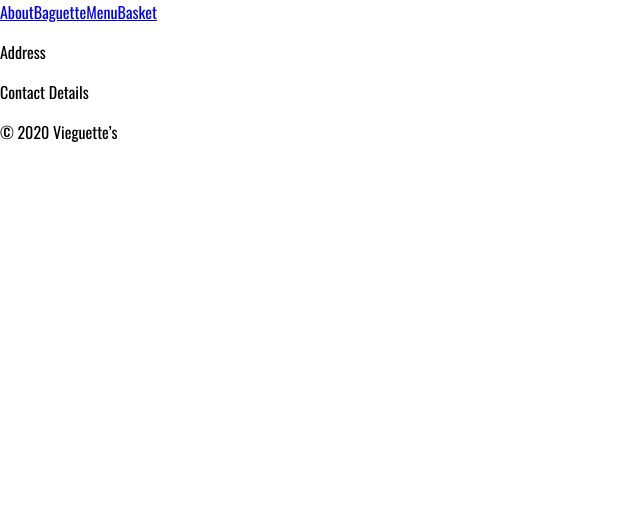
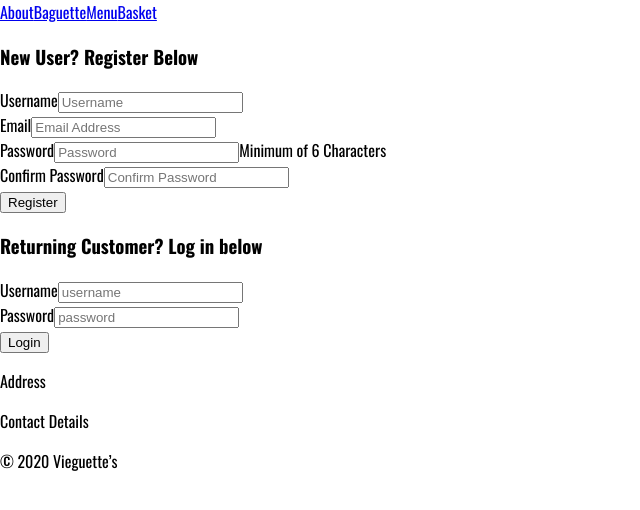
Before and after one commit to AnnaTran96/baguette, a React (Create React App) app in the folder frontend/: page /account in a window 1280 px wide. Shown: the top 510 px of the page, without its empty margins (0-640 px from the left). Built offline with nearby package versions, Linux system fonts and the light colour scheme.

Commit message:
import login and signup form components

```diff
--- a/frontend/src/pages/Account.js
+++ b/frontend/src/pages/Account.js
@@ -1,12 +1,19 @@
-import React from 'react'
+import React, { Component } from 'react'
+import Login from '../components/Login'
+import Signup from '../components/Signup'
 
 
-const Account = () => {
-    return(
-        <>
+class Account extends Component {
 
-        </>
-    )
+    render() {
+        return(
+            <>
+                <Signup/>
+                <Login/>
+            </>
+        )
+    }
+
 }
 
-export default Account;
+export default Account
```
